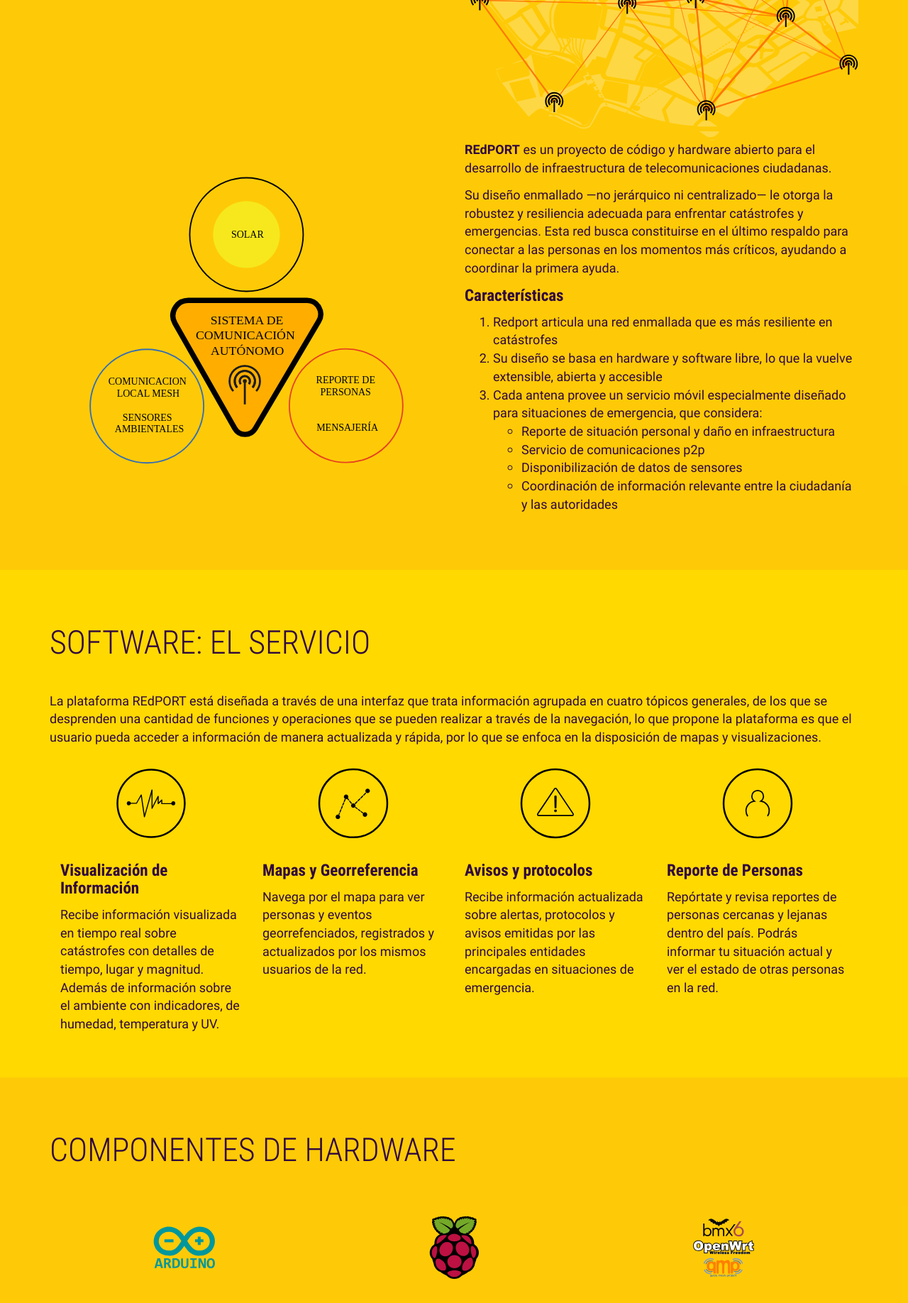
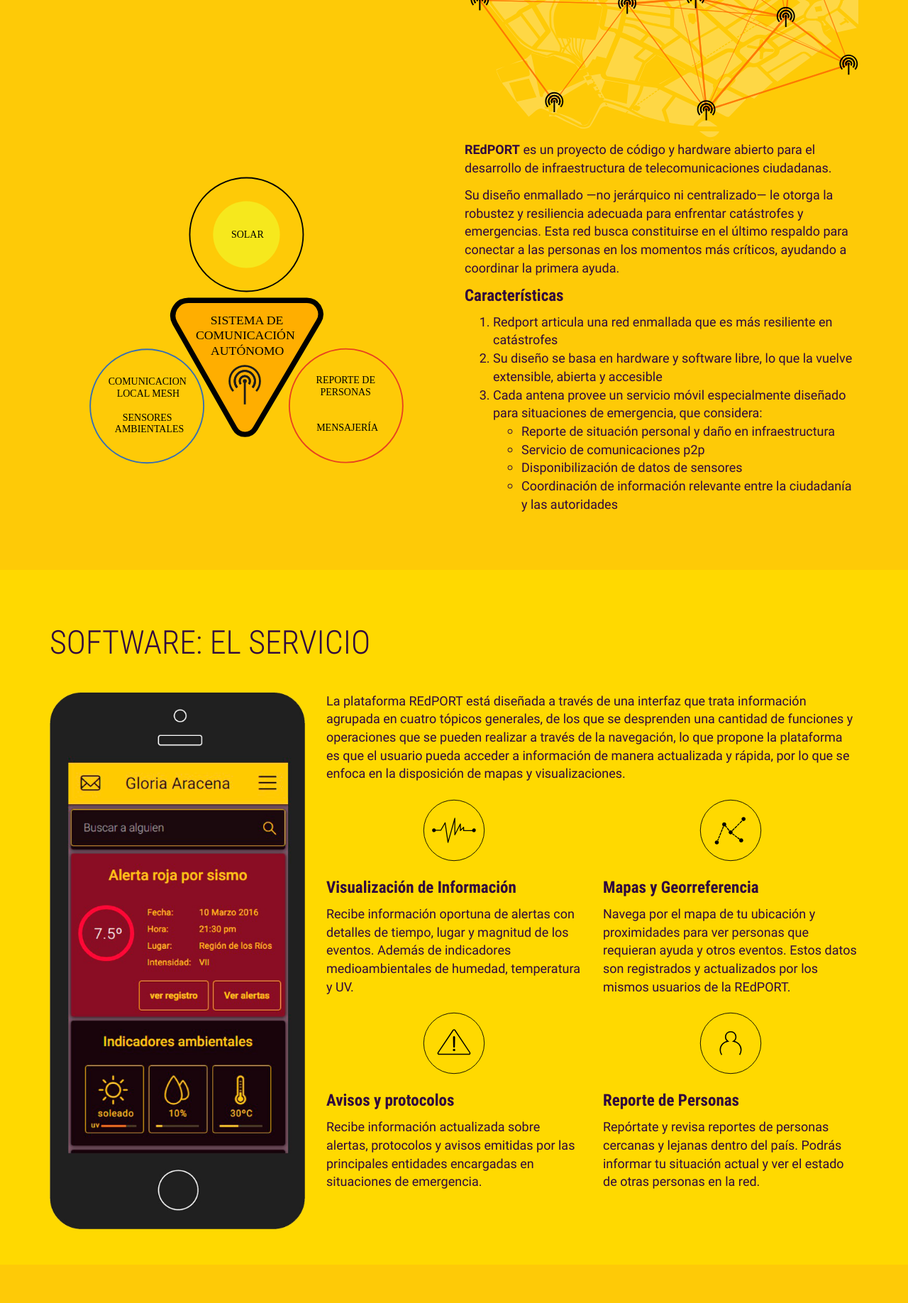
Before and after one commit to mesh-redport/redport, a PHP site: page / in a window 1280 px wide. Shown: the part 1350-3186 px from the top of the page at 71% size. Run offline with PHP 8.4, Linux system fonts and the light colour scheme.

Commit message:
servicio

```diff
--- a/index.html
+++ b/index.html
@@ -123,28 +123,32 @@
             <div class='container'>
                 <h1>Software: El servicio</h1>
                 <div class='row'>
-                    <div class='col-lg-12'>
-
+                    <div class="col-md-4 center">
+                        <img class='img-responsive' src="img/servicio.png">
+                    </div>
+                    <div class='col-md-8'>
                         <p>La plataforma REdPORT está diseñada a través de una interfaz que trata información agrupada en cuatro tópicos generales, de los que se desprenden una cantidad de funciones y operaciones que se pueden realizar a través de la navegación, lo que propone la plataforma es que el usuario pueda acceder a información de manera actualizada y rápida, por lo que se enfoca en la disposición de mapas y visualizaciones.</p>
-                        <div class='col-md-3'>
-                            <div class="brand"><img src='img/ic-visualizacion.svg'></div>
+                        <div class='row'>
+                            <div class='col-sm-6'>
+                                <div class="icn"><img src='img/ic-visualizacion.svg'></div>
                                 <h4>Visualización de Información</h4>
-                            <p>Recibe información visualizada en tiempo real sobre catástrofes con detalles de tiempo, lugar y magnitud. Además de información sobre el ambiente con indicadores, de humedad, temperatura y UV.</p>
+                                <p>Recibe información oportuna de alertas con detalles de tiempo, lugar y magnitud de los eventos. Además de indicadores medioambientales de humedad, temperatura y UV.</p>
                             </div>
-                        <div class='col-md-3'>
-                            <div class="brand"><img src='img/ic-mapas.svg'></div>
+                            <div class='col-sm-6'>
+                                <div class="icn"><img src='img/ic-mapas.svg'></div>
                                 <h4>Mapas y Georreferencia</h4>
-                            <p>Navega por el mapa para ver personas y eventos georrefenciados, registrados y actualizados por los mismos usuarios de la red.</p>
+                                <p>Navega por el mapa de tu ubicación y proximidades para ver personas que requieran ayuda y otros eventos. Estos datos son registrados y actualizados por los mismos usuarios de la REdPORT.</p>
                             </div>
-                        <div class='col-md-3'>
-                            <div class="brand"><img src='img/ic-alertas.svg'></div>
+                            <div class='col-sm-6'>
+                                <div class="icn"><img src='img/ic-alertas.svg'></div>
                                 <h4>Avisos y protocolos</h4>
                                 <p>Recibe información actualizada sobre alertas, protocolos y avisos emitidas por las principales entidades encargadas en situaciones de emergencia.</p>
                             </div>
-                        <div class='col-md-3'>
-                            <div class="brand"><img src='img/ic-personas.svg'></div>
+                            <div class='col-sm-6'>
+                                <div class="icn"><img src='img/ic-personas.svg'></div>
                                 <h4>Reporte de Personas</h4>
                                 <p>Repórtate y revisa reportes de personas cercanas y lejanas dentro del país. Podrás informar tu situación actual y ver el estado de otras personas en la red.</p>
+                            </div>
                         </div>
                     </div>
                 </div>
--- a/sass/redport/custom.scss
+++ b/sass/redport/custom.scss
@@ -26,7 +26,7 @@ h1.logo{
 .intro{
 	margin: 50px 0 0 0;
 	position: relative;
-	background-color: $navbar-inverse-border;
+	background-color: $navbar-inverse-bg;
 	img{margin: 0 auto}
 	.container{
 		position: relative;
@@ -118,6 +118,18 @@ h1.logo{
 	}
 }
 
+.icn{
+	display: flex;
+	align-items: center;
+	justify-content: center;
+	min-height: 90px;
+	img{
+		max-width: 25%;
+		height: auto;
+		margin: 1ex 0;
+	}
+}
+
 .block{min-height: 200px;}
 
 footer{
--- a/sass/redport/variables-custom.scss
+++ b/sass/redport/variables-custom.scss
@@ -172,7 +172,7 @@ $navbar-default-toggle-icon-bar-bg: rgb(136, 136, 136);
 $navbar-default-toggle-border-color: rgb(221, 221, 221);
 $navbar-inverse-color: lighten($gray-light, 15%);
 $navbar-inverse-bg: rgb(45, 1, 64);
-$navbar-inverse-border: rgb(11, 3, 30);
+$navbar-inverse-border: darken($navbar-inverse-bg, 3%);
 $navbar-inverse-link-color: lighten($gray-light, 15%);
 $navbar-inverse-link-hover-color: rgb(255, 255, 255);
 $navbar-inverse-link-hover-bg: transparent;
```
Also changed, not shown: css/redport.css, img/ic-alertas.svg, img/ic-mapas.svg, img/ic-personas.svg, img/ic-visualizacion.svg, img/servicio.png (added), 1 other file. Lines whose indentation alone changed are shown as unchanged.
